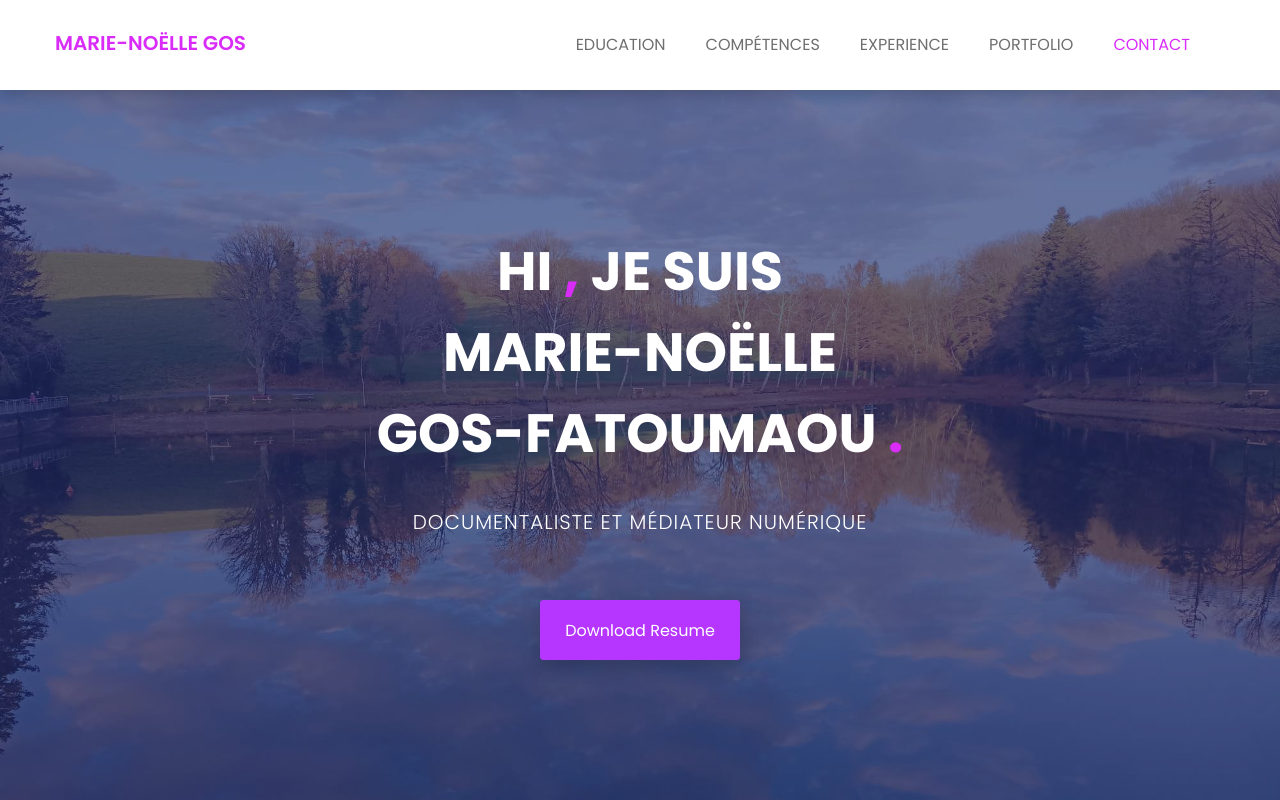
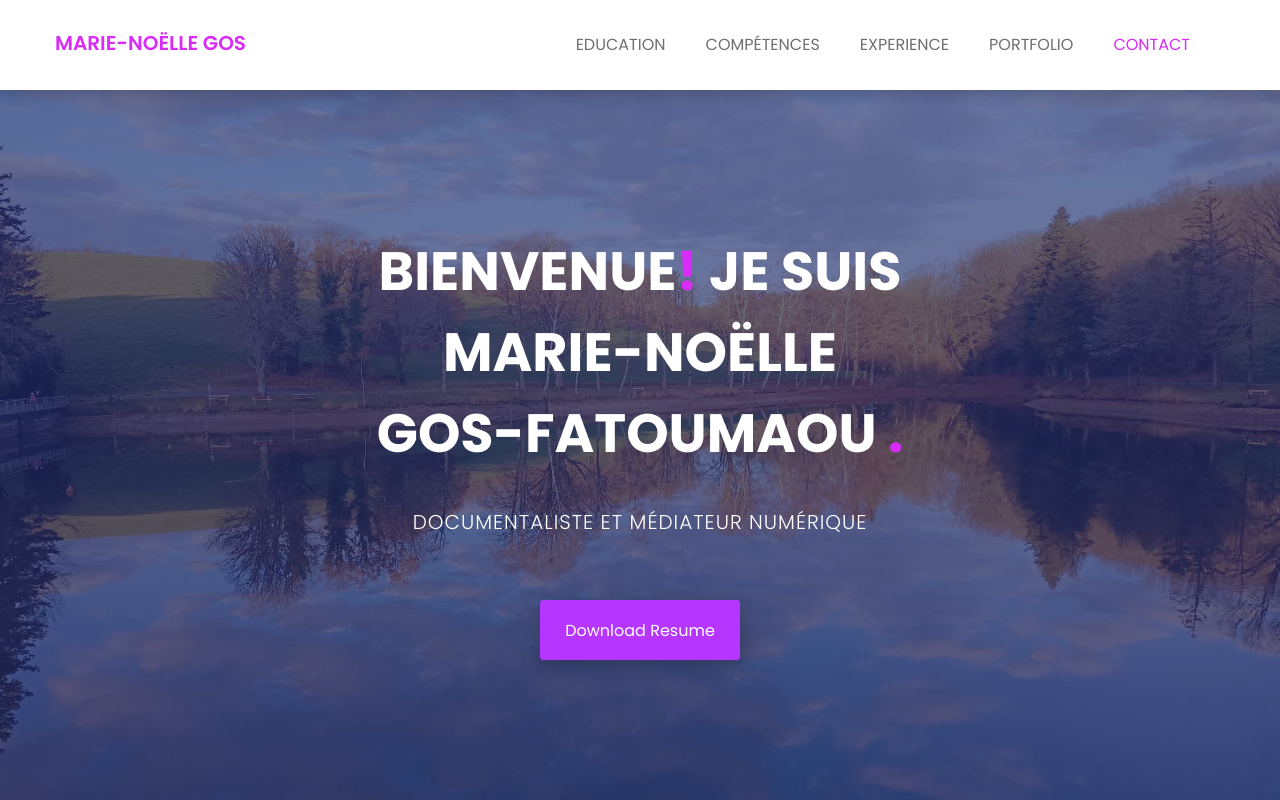
Before and after one commit to ManoDoc23/PORTFOLIO_GOS.github.io, a plain HTML site: page index.html in a window 1280 px wide. Shown: the top 800 px of the page. Drawn offline with nearby package versions, Linux system fonts and the light colour scheme.

Commit message:
Update index.html

```diff
--- a/index.html
+++ b/index.html
@@ -101,7 +101,7 @@
 				<div class="row">
 					<div class="col-md-12 text-center">
 						<div class="header-text">
-							<h2>hi <span>,</span> Je suis <br> Marie-Noëlle <br> GOS-FATOUMAOU <span>.</span>   </h2>
+							<h2>bienvenue<span>!</span> Je suis <br> Marie-Noëlle <br> GOS-FATOUMAOU <span>.</span>   </h2>
 							<p>Documentaliste et Médiateur numérique</p>
 							<a href="assets/download/browney.txt" download>download resume</a>
 						</div><!--/.header-text-->
```
